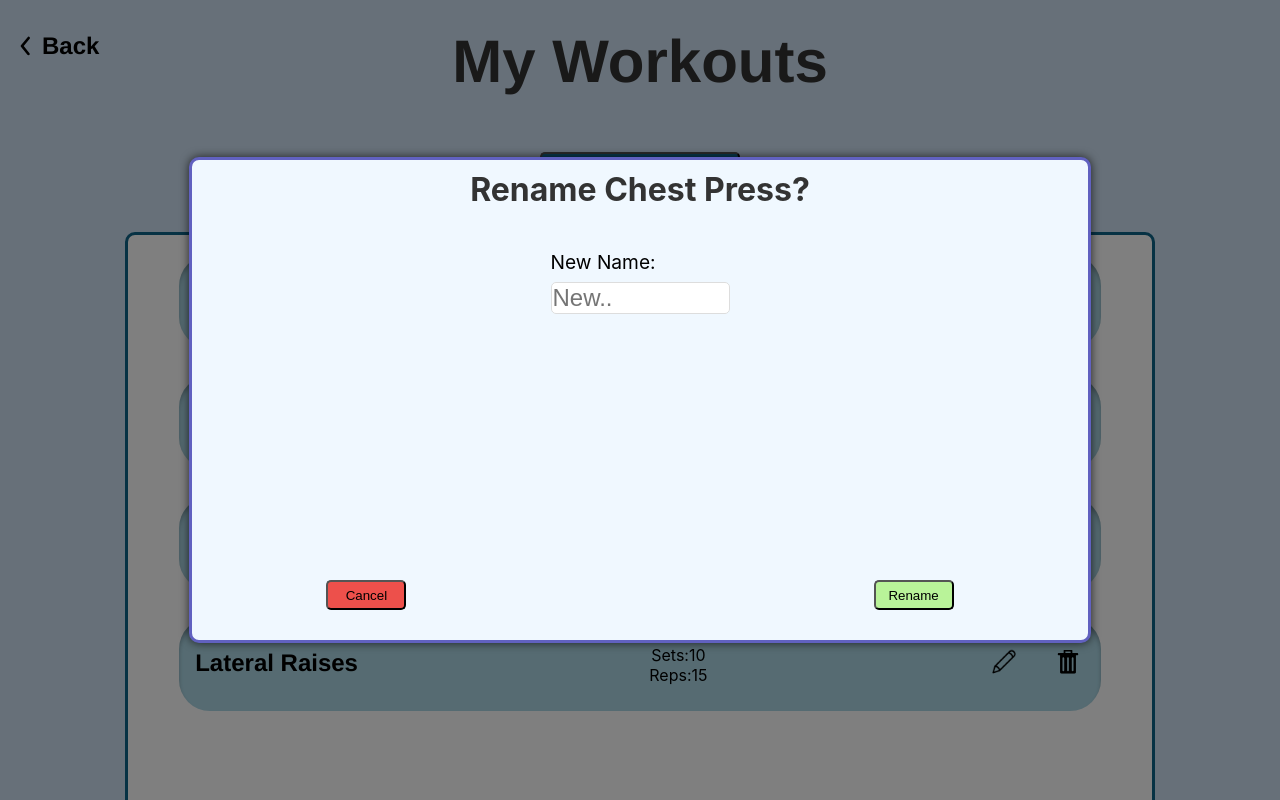
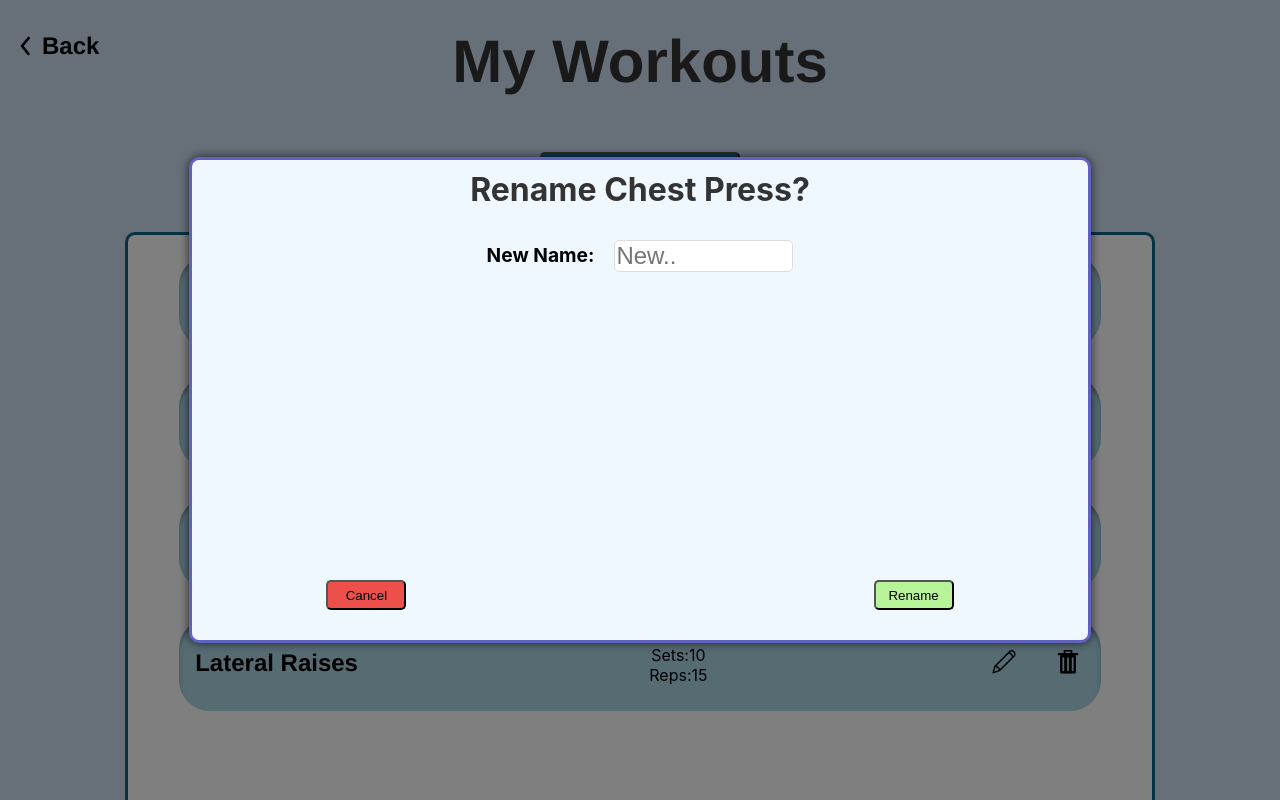
Before and after one commit to jarint/Fitness-Tracker, a React (Create React App) app: page /Workouts in a window 1280 px wide. Both pictures are taken after a click on the button 1003 px from the left and 300 px from the top of the page. Shown: the top 800 px of the page. Built offline with nearby package versions, Linux system fonts and the light colour scheme.

Commit message:
edit popup css

```diff
--- a/src/pages/Workouts.css
+++ b/src/pages/Workouts.css
@@ -18,6 +18,15 @@
   justify-content: center;
 }
 
+.popup-new_name {
+  display: flex;
+  align-items: center;
+  justify-items: center;
+}
+.w_newname {
+  font-weight: bold;
+  transform: translateY(-7px);
+}
 .add_now {
   color: white;
   margin: 100px;
--- a/src/pages/Workouts.js
+++ b/src/pages/Workouts.js
@@ -319,7 +319,7 @@ function Workouts({
             handleOptionCLicked={handleRenameExercise}
           >
             <div className="popup-new_name">
-              <label>New Name: </label>
+              <label className="w_newname">New Name: </label>
               <input
                 type="text"
                 placeholder="New.."
```
